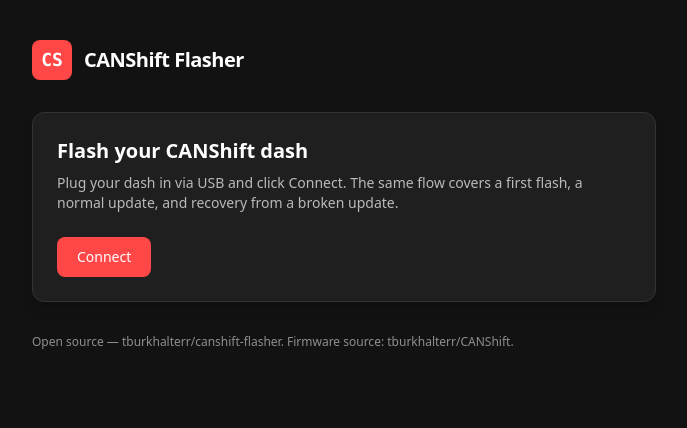
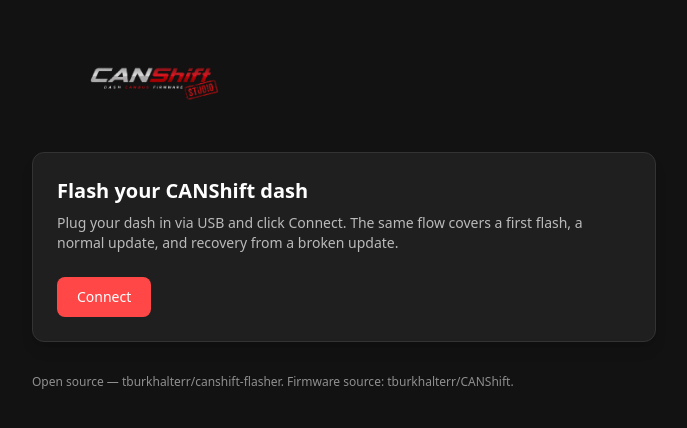
Before and after one commit to tburkhalterr/canshift-flasher, a React (Vite) app: page / in a window 1280 px wide. Shown: the top 428 px of the page, without its empty margins (296-983 px from the left). Built offline with nearby package versions, Linux system fonts and the light colour scheme; no server answers.

Commit message:
feat: import canshift-studio logo + asset wiring

```diff
--- a/src/components/CanshiftLogo.tsx
+++ b/src/components/CanshiftLogo.tsx
@@ -1,20 +1,31 @@
 // src/components/CanshiftLogo.tsx
-import type { ReactElement } from 'react'
+import type { CSSProperties, ReactElement } from 'react'
 
-/**
- * Placeholder logo — replace src/components/CanshiftLogo.tsx with the
- * official CANShift mark when one is available (see README).
- */
+// Logo asset is served from /public — Vite copies it to dist/ root at build
+// time. Source of truth: canshift-studio/assets/CANShift_studio_logo.png.
+// If the studio's logo file moves, re-sync this PNG (see README).
+const LOGO_SRC = '/canshift_studio_logo.png'
+
+// Mirror the BootScreen treatment in canshift-studio
+// (src/components/shared/BootScreen.tsx): same width/maxHeight/objectFit so
+// the flasher and the studio splash feel like the same product surface.
+const LOGO_STYLE: CSSProperties = {
+  width: 240,
+  height: 'auto',
+  maxHeight: 80,
+  objectFit: 'contain',
+  userSelect: 'none',
+}
+
 export function CanshiftLogo(): ReactElement {
   return (
-    <div className="flex items-center gap-3" aria-label="CANShift">
-      <div
-        className="grid h-10 w-10 place-items-center rounded-md bg-primary text-primary-foreground"
-        aria-hidden="true"
-      >
-        <span className="font-mono text-lg font-bold">CS</span>
-      </div>
-      <span className="text-xl font-semibold tracking-tight">CANShift Flasher</span>
-    </div>
+    <img
+      src={LOGO_SRC}
+      alt="CANShift"
+      width={240}
+      height={80}
+      draggable={false}
+      style={LOGO_STYLE}
+    />
   )
 }
```
Also changed, not shown: public/canshift_studio_logo.png (added).
